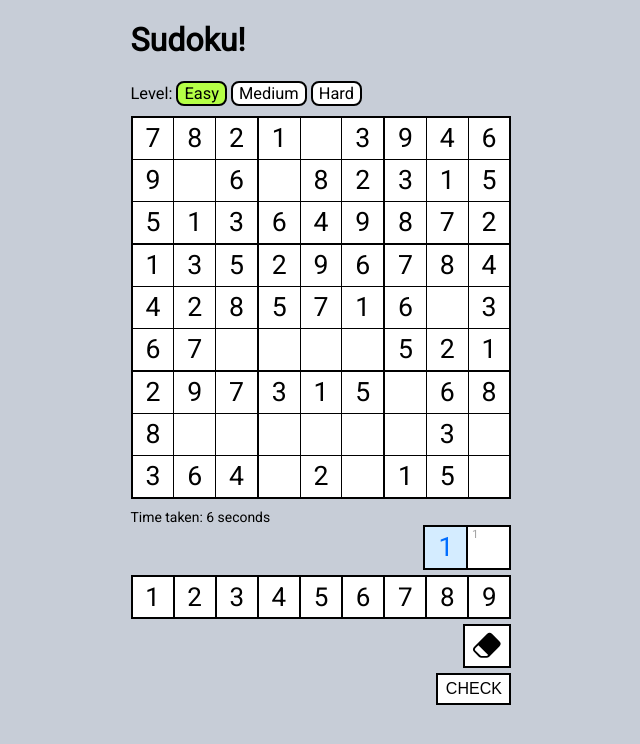
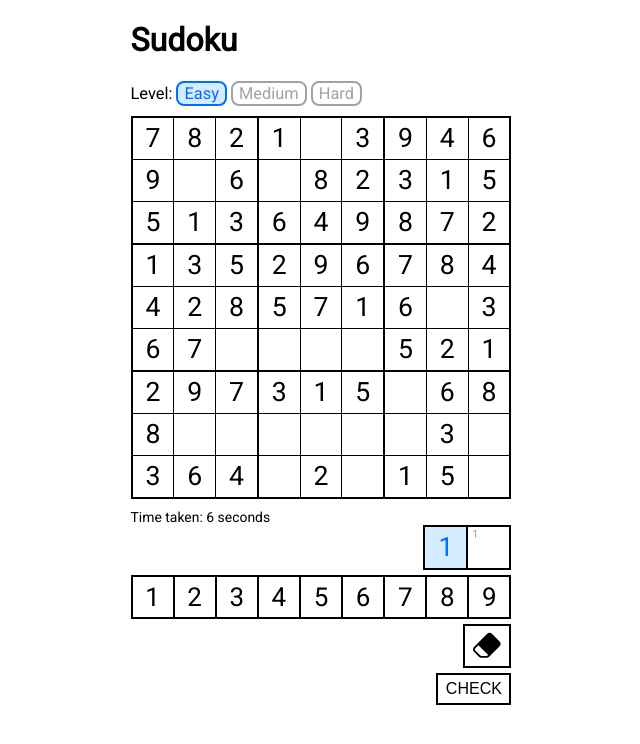
Before and after one commit to soheekim2109/SudokuFlaskApp, a Flask app: page / in a window 1280 px wide. Shown: the top 744 px of the page, without its empty margins (319-959 px from the left). Run offline with Flask 2, Linux system fonts and the light colour scheme.

Commit message:
Edit colours

```diff
--- a/static/responsive.css
+++ b/static/responsive.css
@@ -6,7 +6,7 @@
 body {
     margin: 0;
     padding: 0 10px;
-    background-color: rgb(199 205 215);
+    /* background-color: rgb(199 205 215); */
 }
 
 /* larger than phone screen */
--- a/static/style.css
+++ b/static/style.css
@@ -3,7 +3,6 @@
 /* larger than phone screen */
 @media screen and (min-device-width: 480px) and (min-width: 480px) {
     body {
-        /* background-color: rgb(175, 235, 133); */
         padding: 0 20%;
     }
 }
@@ -14,10 +13,11 @@
     --sudoku-number-font: 'Roboto', serif;
     --sudoku-button-vertical-gap: 5px;
     --sudoku-highlighted-bg-color: rgb(212 236 255);
+    --sudoku-highlighted-main-color: rgb(0 109 255);
+    --sudoku-light-color: rgb(162, 162, 162);
 }
 
 body {
-    /* background-color: rgb(241, 214, 158); */
     font-family: 'Roboto', serif;
 }
 
@@ -78,13 +78,13 @@ body {
     color: black;
 }
 .sudoku-board-item[sudokuEditable='true'] {
-    color: rgb(0 109 255);
+    color: var(--sudoku-highlighted-main-color);
 }
 .sudoku-board-item-selected {
     background-color: var(--sudoku-highlighted-bg-color);
 }
 .sudoku-board-item-wrong {
-    background-color: rgb(255, 177, 177);
+    background-color: rgb(255 223 223));
 }
 
 /* #sudoku-timer {
@@ -103,7 +103,7 @@ body {
 .sudoku-memo-item {
     visibility: hidden;
     font-family: var(--sudoku-number-font);
-    color: rgb(162, 162, 162);
+    color: var(--sudoku-light-color);
 }
 
 #sudoku-inputmode-container {
@@ -113,7 +113,7 @@ body {
 .sudoku-inputmode-item {
     display: inline-flex;
     vertical-align: middle;
-    color: rgb(0 109 255);
+    color: var(--sudoku-highlighted-main-color);
 }
 .sudoku-inputmode-item:last-of-type {
     border-left: 0;
@@ -168,16 +168,22 @@ body {
     display: inline-block;
     background-color: white;
     padding: 1px 6px;
-    border: solid 2px black;
+    border: solid 2px var(--sudoku-light-color);
     border-radius: 8px;
+    transition: all .1s ease-in-out;
 }
 .sudoku-level > a {
-    color: black;
+    color: var(--sudoku-light-color);
     text-decoration: none;
 }
+.sudoku-level-active {
+    border-color: var(--sudoku-highlighted-main-color);
+    background-color: var(--sudoku-highlighted-bg-color);
+}
+.sudoku-level-active > a {
+    color: var(--sudoku-highlighted-main-color);
+}
 .sudoku-level:active {
-    background-color: rgb(148, 198, 73);
+    background-color: var(--sudoku-highlighted-bg-color);
+    transform: scale(0.9);
 }
-.sudoku-level-active {
-    background-color: rgb(181, 255, 70);
-}
--- a/templates/sudoku.html
+++ b/templates/sudoku.html
@@ -3,13 +3,13 @@
 <head>
     <meta charset="UTF-8">
     <meta name="viewport" content="width=device-width, initial-scale=1.0">
-    <title>Games</title>
+    <title>Sudoku</title>
     <link type="text/css" rel="stylesheet" href="{{ url_for('static', filename='responsive.css') }}">
     <link type="text/css" rel="stylesheet" href="{{ url_for('static', filename='style.css') }}">
     <link rel="shortcut icon" href="{{ url_for('static', filename='favicon.ico') }}">
 </head>
 <header>
-    <h1>Sudoku!</h1>
+    <h1>Sudoku</h1>
 </header>
 <body>
     <div id="sudoku-level-container">
@@ -87,7 +87,7 @@
         </div>
         <div id="sudoku-gameover-container">
             <div id="sudoku-gameover-correct" style="display: none;">
-                <div class="sudoku-gameover-result">Correct! :D</div>
+                <div class="sudoku-gameover-result">Correct :D</div>
             </div>
             <div id="sudoku-gameover-incorrect" style="display: none;">
                 <div class="sudoku-gameover-result">Incorrect :(</div>
```
